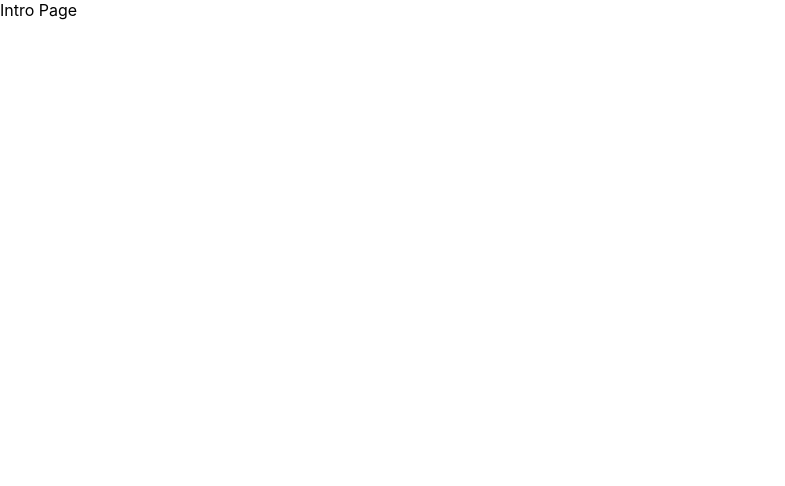
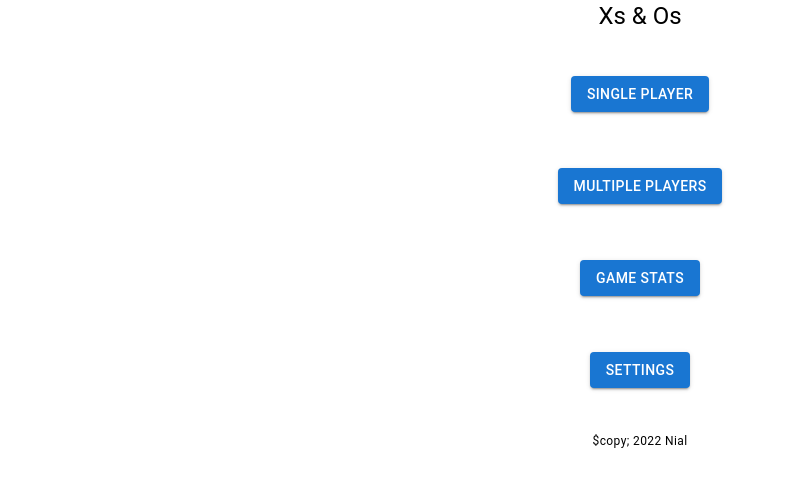
Before and after one commit to nhope123/xs_and_os, a React (Create React App) app: page / in a window 1280 px wide. Shown: the top 486 px of the page, without its empty margins (0-785 px from the left). Built offline with nearby package versions, Linux system fonts and the light colour scheme.

Commit message:
Setup Intro Page with content

```diff
--- a/src/App.tsx
+++ b/src/App.tsx
@@ -1,5 +1,5 @@
 import React from 'react';
-import {RouteObject, Routes, useRoutes} from 'react-router-dom';
+import {RouteObject, useRoutes} from 'react-router-dom';
 import IntroPage from './pages/IntroPage/IntroPage';
 import PalayersChoicePage from './pages/PlayersChoicePage/PalayersChoicePage';
 import Settings from './pages/Settings/Settings';
--- a/src/index.tsx
+++ b/src/index.tsx
@@ -4,6 +4,9 @@ import './index.css';
 import App from './App';
 import reportWebVitals from './reportWebVitals';
 import { BrowserRouter } from 'react-router-dom';
+import { createTheme, ThemeProvider } from '@mui/material/styles';
+
+const theme = createTheme();
 
 const root = ReactDOM.createRoot(
   document.getElementById('root') as HTMLElement
@@ -11,7 +14,9 @@ const root = ReactDOM.createRoot(
 root.render(
   <React.StrictMode>
     <BrowserRouter>
-      <App />
+      <ThemeProvider theme={theme} >
+        <App />
+      </ThemeProvider>
     </BrowserRouter>
   </React.StrictMode>
 );
--- a/src/pages/IntroPage/IntroPage.tsx
+++ b/src/pages/IntroPage/IntroPage.tsx
@@ -1,10 +1,43 @@
+import { SxProps, Theme } from '@mui/material/styles';
+import Box from '@mui/material/Box';
 import React from 'react';
+import { Button, Typography } from '@mui/material';
+
+const rootSx: SxProps<Theme> = {
+  display: "flex",
+  flexDirection: "column",
+  justifyContent: "space-evenly",
+  alignItems: "center",
+
+};
+const contentSx: SxProps<Theme> = {
+  display: "flex",
+  flexDirection: "column",
+  justifyContent: "space-evenly",
+  alignItems: "center",
+  height: '50vh',
+  rowGap: (theme) => theme.spacing(1.5),
+};
+
+const title = 'Xs & Os';
+const singlePlayer = "Single Player";
+const multiPlayer = 'Multiple Players';
+const stats = 'Game Stats';
+const settings = 'Settings';
+const footer = `$copy; 2022 Nial`;
 
 const IntroPage: React.FC = () => {
   return (
-    <div>
-      Intro Page
-    </div>
+    <Box component="div" sx={rootSx}>
+      <Typography variant='h5' >{title}</Typography>
+      <Box sx={contentSx}>
+        <Button variant='contained'>{singlePlayer}</Button>
+        <Button variant='contained'>{multiPlayer}</Button>
+        <Button variant='contained'>{stats}</Button>
+        <Button variant='contained'>{settings}</Button>
+      </Box>
+      <Typography variant='caption' >{footer}</Typography>
+    </Box>
   );
 };
 
```
